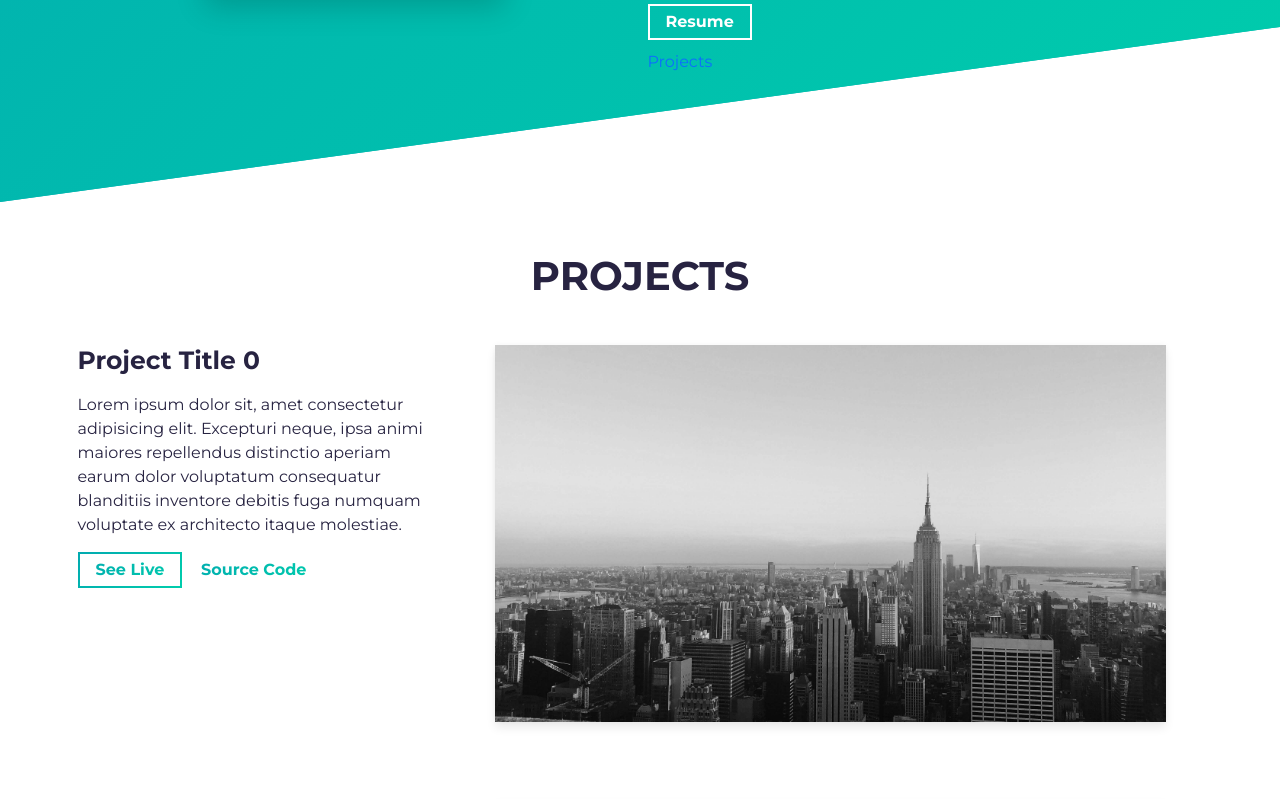
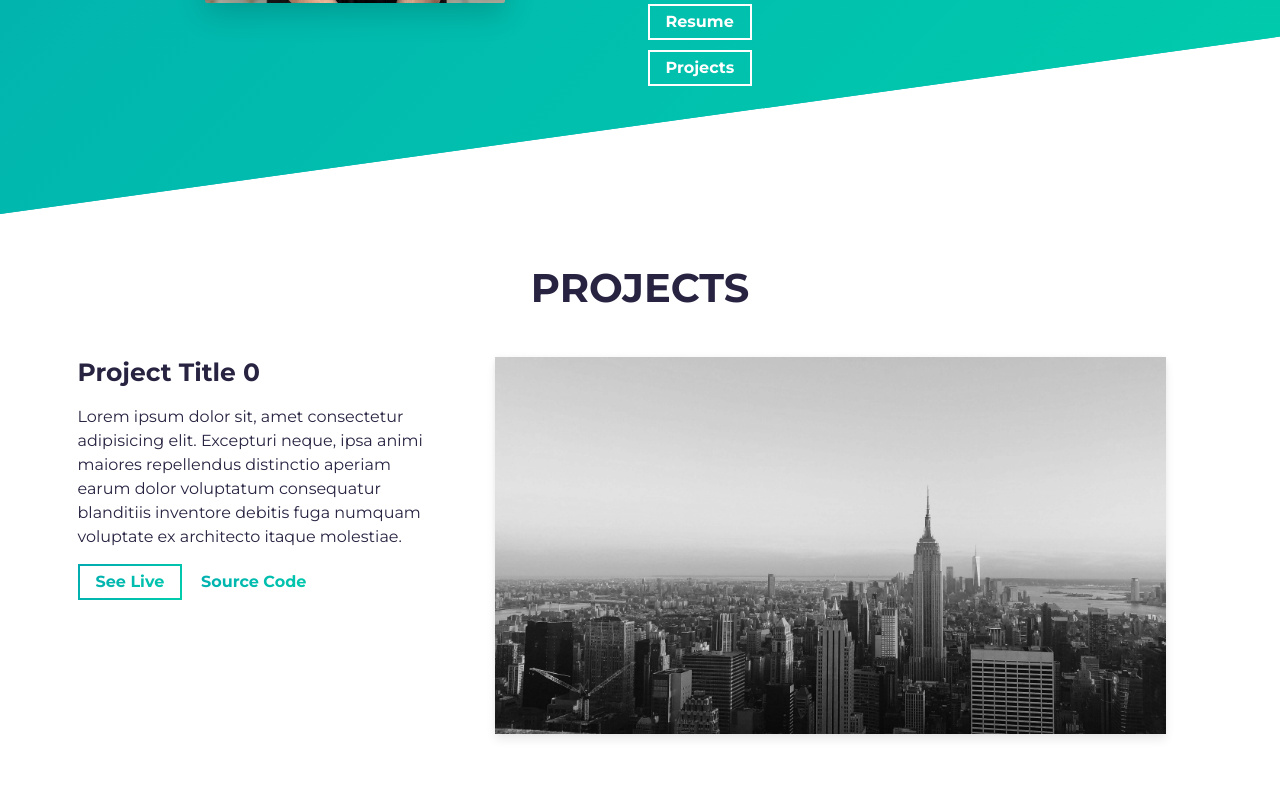
Before and after one commit to donizk/personalSite-1, a website built with Parcel: page src/index.html in a window 1280 px wide. Shown: the part 1473-2272 px from the top of the page. Built offline with nearby package versions, Linux system fonts and the light colour scheme.

Commit message:
urm urmmm

```diff
--- a/src/index.html
+++ b/src/index.html
@@ -116,6 +116,7 @@
               <span class="d-flex mt-3">
                 <a
                   rel="noreferrer"
+                  class="cta-btn cta-btn--resume"
                   href="#projects"
                 >
                   Projects
```
